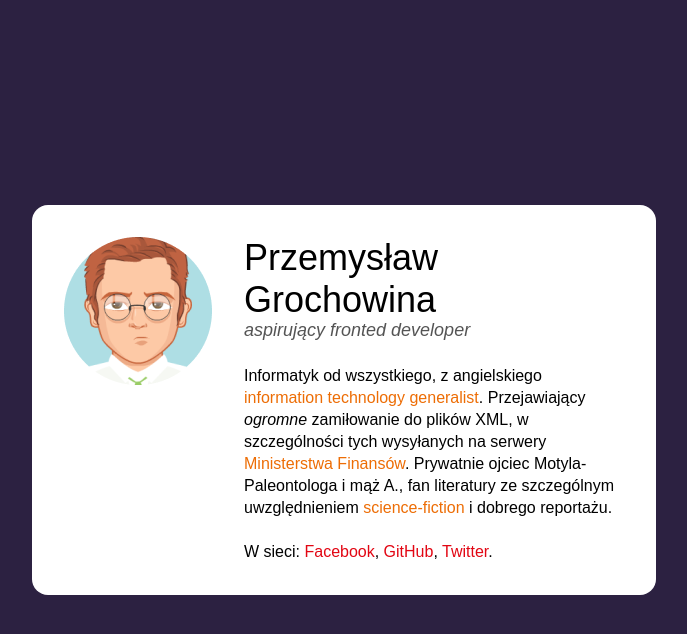
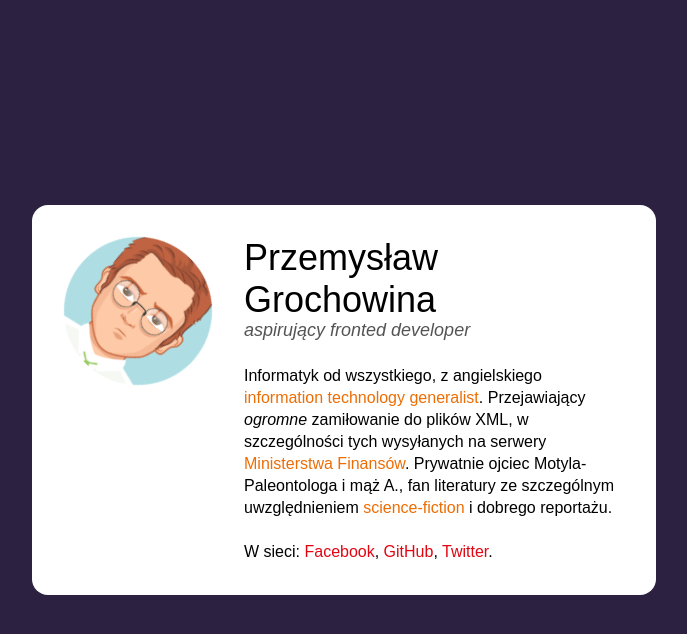
Before and after one commit to pgrochowina/business-card, a plain HTML site: page index.html in a window 1280 px wide. In both pictures the pointer is over the picture 434 px from the left and 311 px from the top of the page. Shown: the whole page, without its empty margins (296-983 px from the left). Drawn offline with Linux system fonts and the light colour scheme.

Commit message:
picture with transform rotate

```diff
--- a/style.css
+++ b/style.css
@@ -49,7 +49,13 @@ body {
 
 .card__picture {
   margin-right: 32px;
+  transition: transform 0.3s linear;
 }
+
+.card__picture:hover{
+  transform: rotate(45deg)
+}
+
 
 .card__description {
   font-size: 16px;
```
